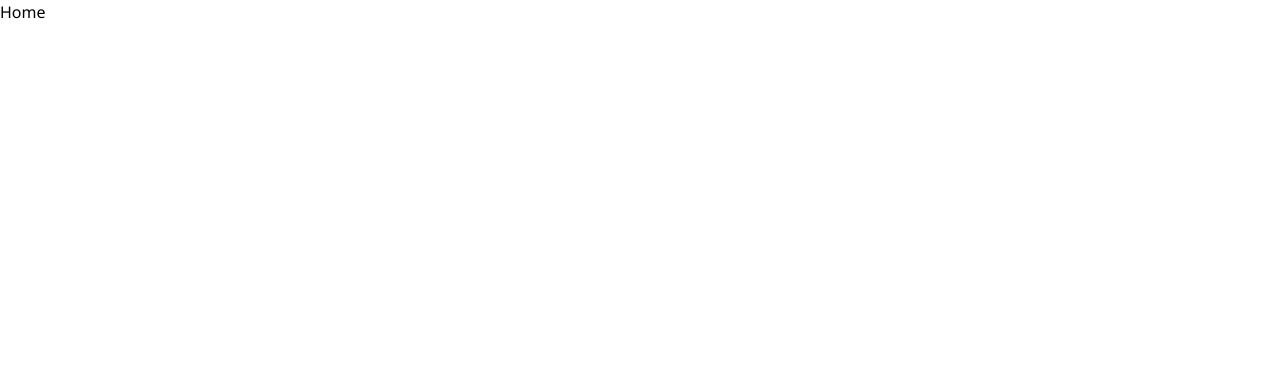
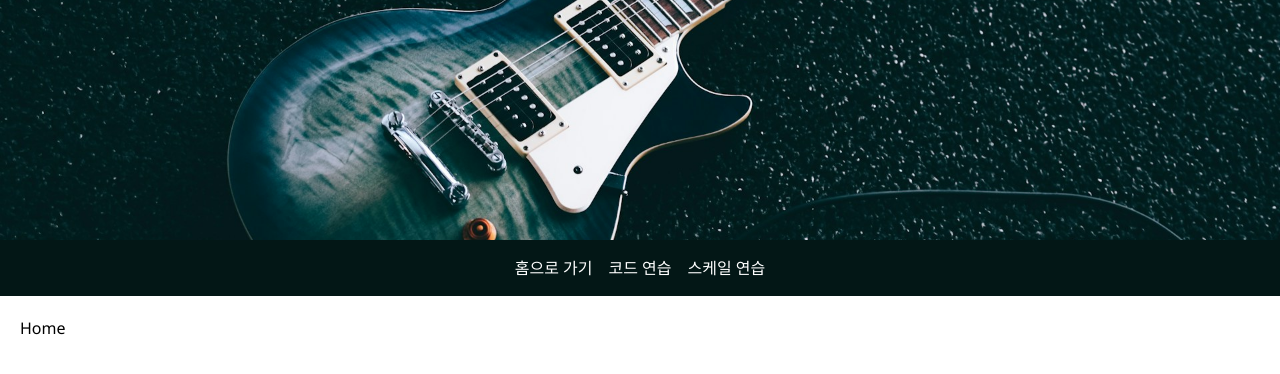
Before and after one commit to dongtony12/guitar-lesson, a Next.js app: page / in a window 1280 px wide. Shown: the top 374 px of the page. Built offline with nearby package versions, Linux system fonts and the light colour scheme.

Commit message:
커버 및 navbar 구성

```diff
--- a/src/app/globals.css
+++ b/src/app/globals.css
@@ -31,3 +31,12 @@ p {
   -ms-overflow-style: none; /* IE and Edge */
   scrollbar-width: none; /* Firefox */
 }
+
+/* Custom styles */
+header {
+  padding: 0;
+}
+
+main {
+  padding: 2rem;
+}
--- a/src/app/layout.tsx
+++ b/src/app/layout.tsx
@@ -1,11 +1,13 @@
+import { Header } from '@/components'
 import type { Metadata } from 'next'
 import { Noto_Sans } from 'next/font/google'
+
 import './globals.css'
 
 const notoSans = Noto_Sans({ subsets: ['latin'] })
 
 export const metadata: Metadata = {
-  title: 'guitar-lessons',
+  title: 'Guitar String Training',
 }
 
 const RootLayout = ({
@@ -15,7 +17,11 @@ const RootLayout = ({
 }>) => {
   return (
     <html lang="en">
-      <body className={notoSans.className}>{children}</body>
+      <body className={notoSans.className}>
+        <Header />
+
+        <main className="p-5">{children}</main>
+      </body>
     </html>
   )
 }
--- /dev/null
+++ b/src/components/index.ts
@@ -0,0 +1 @@
+export * from './root'
--- a/src/components/index.tsx
+++ /dev/null
@@ -1,5 +0,0 @@
-const TestComponent = () => {
-  return <div></div>
-}
-
-export default TestComponent
--- /dev/null
+++ b/src/components/root/Header.tsx
@@ -0,0 +1,21 @@
+import Image from 'next/image'
+import { Navbar } from '.'
+
+const Header = () => {
+  return (
+    <header className="w-full">
+      <div className="relative w-full h-60">
+        <Image
+          src="/guitar-cover.jpg"
+          alt="Guitar Cover"
+          layout="fill"
+          objectFit="cover"
+          className="w-full h-60 object-cover"
+        />
+      </div>
+      <Navbar />
+    </header>
+  )
+}
+
+export default Header
--- /dev/null
+++ b/src/components/root/Navbar.module.css
@@ -0,0 +1,47 @@
+.starryBackground {
+  background: rgb(3, 23, 22);
+  position: relative;
+  overflow: hidden;
+}
+
+.starryBackground::before,
+.starryBackground::after {
+  content: '';
+  position: absolute;
+  top: 0;
+  left: 0;
+  width: 200%;
+  height: 200%;
+  background: transparent;
+  z-index: 1;
+  pointer-events: none;
+}
+
+.starryBackground::before {
+  background: radial-gradient(
+    circle,
+    rgba(255, 255, 255, 0.25) 2px,
+    transparent 2px
+  );
+  background-size: 75px 75px;
+  animation: animateStars 50s linear infinite;
+}
+
+.starryBackground::after {
+  background: radial-gradient(
+    circle,
+    rgba(255, 255, 255, 0.2) 2px,
+    transparent 2px
+  );
+  background-size: 150px 150px;
+  animation: animateStars 100s linear infinite;
+}
+
+@keyframes animateStars {
+  0% {
+    transform: translate3d(0px, 0px, 0px);
+  }
+  100% {
+    transform: translate3d(-1000px, -1000px, 0px);
+  }
+}
--- /dev/null
+++ b/src/components/root/Navbar.tsx
@@ -0,0 +1,23 @@
+import React from 'react'
+import Link from 'next/link'
+import styles from './NavBar.module.css'
+
+const NavBar: React.FC = () => {
+  return (
+    <nav className={`${styles.starryBackground} p-4`}>
+      <ul className="flex space-x-4 justify-center">
+        <li className="text-white hover:text-gray-200">
+          <Link href="/">홈으로 가기</Link>
+        </li>
+        <li className="text-white hover:text-gray-200">
+          <Link href="/chord-practice">코드 연습</Link>
+        </li>
+        <li className="text-white hover:text-gray-200">
+          <Link href="/scale-practice">스케일 연습</Link>
+        </li>
+      </ul>
+    </nav>
+  )
+}
+
+export default NavBar
--- /dev/null
+++ b/src/components/root/index.ts
@@ -0,0 +1,2 @@
+export { default as Navbar } from './Navbar'
+export { default as Header } from './Header'
```
Also changed, not shown: public/guitar-cover.jpg (added).
